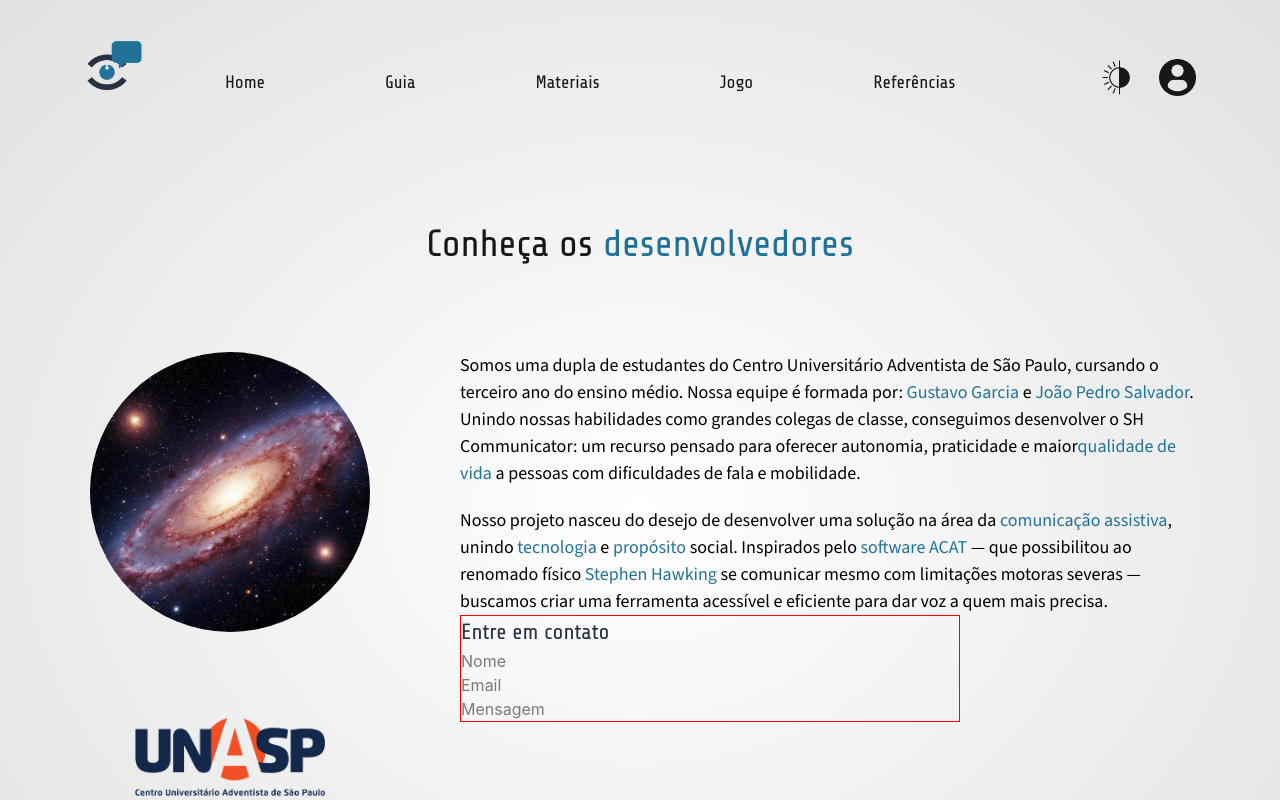
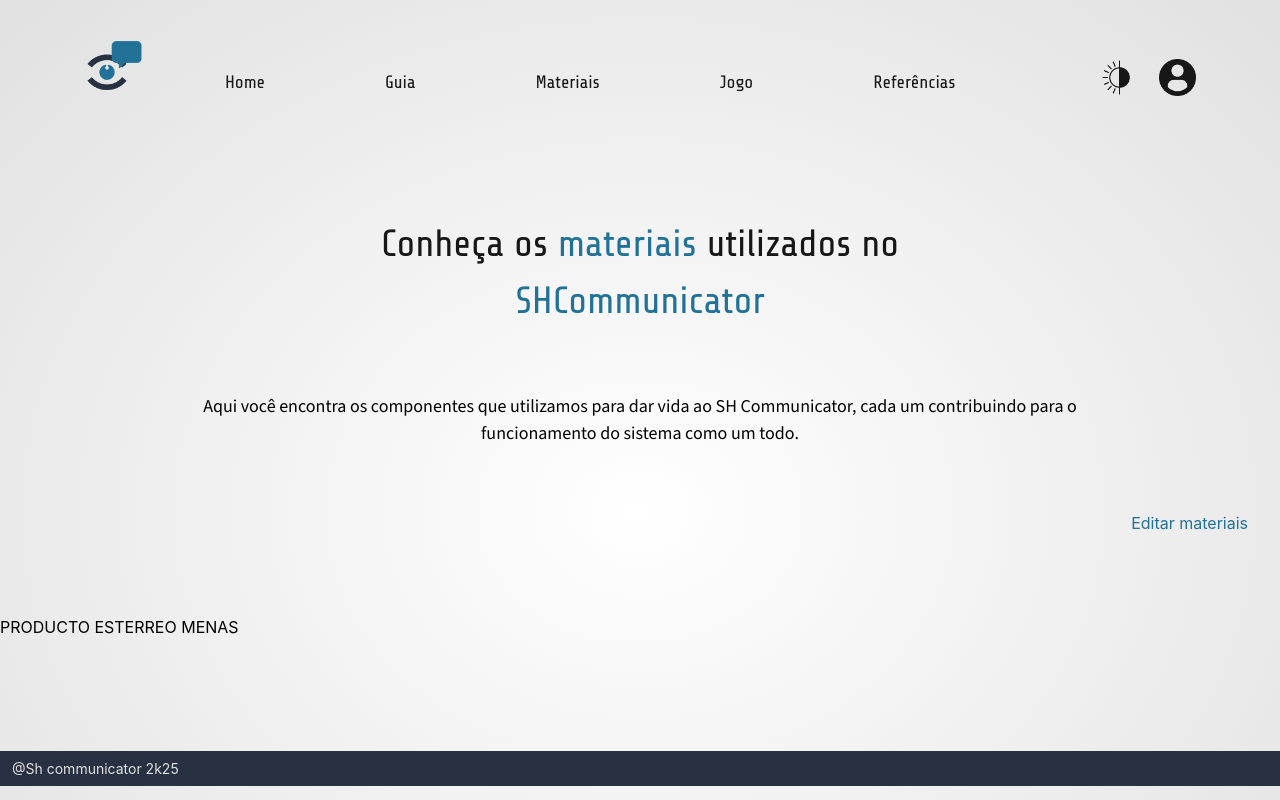
Before and after one commit to SHC-2k25/shC2k25, a React (Vite) app: page / in a window 1280 px wide. Shown: the top 800 px of the page. Built offline with nearby package versions, Linux system fonts and the light colour scheme.

Commit message:
pensando como sera o cad de produtos
hora de estudar banco de dados

```diff
--- a/src/App.jsx
+++ b/src/App.jsx
@@ -9,6 +9,8 @@ import { LoginPage } from "./pages/LoginPage.jsx"
 import { DashBoardPage } from "./pages/DashBoardPage.jsx"
 import { ReferenciasPage } from "./pages/ReferenciasPage.jsx"
 import { SobreNosPage } from "./pages/SobreNosPage.jsx"
+import { JogoPage } from "./pages/JogoPage.jsx"
+import { MateriaisPage } from "./pages/MateriaisPage.jsx"
 
 
 
@@ -16,7 +18,7 @@ export function App() {
   return (
     <>
       <ModoLuz>
-        <SobreNosPage/>
+        <MateriaisPage/>
         <Footer FooterTema={"FooterLuz"}/>
       </ModoLuz>
     </>
--- /dev/null
+++ b/src/Componentes/Jogo.jsx
@@ -0,0 +1,30 @@
+import { Botao } from "./Botao.jsx"
+
+export function Jogo() {
+  return (
+    <section className="jogo">
+      <h1>Entre na diversão com ...</h1>
+      <div className="jogo2">
+
+        <div className="jogo3">
+          <div className="jogo4">
+            <p>NÃO ESQUECER OS "SPANS". Sed do eiusmod tempor incididunt ut labore et dolore magna aliqua. Ut enim ad minim veniam, quis nostrud exercitation ullamco laboris nisi ut aliquip ex ea commodo consequat.Lorem ipsum dolor sit amet, consectetur adipiscing elit. Sed do eiusmod tempor incididunt ut labore et dolore magna aliqua.</p>
+            <p>Duis aute irure dolor in reprehenderit in voluptate velit esse cillum dolore eu fugiat nulla pariatur. Excepteur sint occaecat cupidatat non proident, sunt in culpa qui officia deserunt mollit anim id est laborum. </p>
+          </div>
+          <Botao texto={"Jogue agora"} />
+        </div>
+
+        <iframe
+          width="560"
+          height="315"
+          src="https://www.youtube.com/embed/x3t8NFxDgTM"
+          title="YouTube video player"
+          frameborder="0"
+          allow="accelerometer; autoplay; clipboard-write; encrypted-media; gyroscope; picture-in-picture"
+          allowfullscreen>
+        </iframe>
+
+      </div>
+    </section>
+  )
+}
--- /dev/null
+++ b/src/Componentes/Materiais.jsx
@@ -0,0 +1,18 @@
+import { Material } from "./Material";
+
+
+export function Materiais() {
+  return (
+    <section className="materiais">
+      <div className="materiais2">
+        <h1>Conheça os <span className="span">materiais</span> utilizados no <span className="span">SHCommunicator</span></h1>
+        <p>Aqui você encontra os componentes que utilizamos para dar vida ao SH Communicator, cada um contribuindo para o funcionamento do sistema como um todo.</p>
+        <button><span className="span">Editar materiais</span></button>
+      </div>
+
+      <div className="materiais3">
+        <Material/>
+      </div>
+    </section>
+  )
+}
--- /dev/null
+++ b/src/Componentes/Material.jsx
@@ -0,0 +1,9 @@
+export function Material() {
+  return (
+    <>
+      <div>
+        PRODUCTO ESTERREO MENAS
+      </div>
+    </>
+  )
+}
--- a/src/Componentes/SobreNos.jsx
+++ b/src/Componentes/SobreNos.jsx
@@ -40,7 +40,7 @@ export function SobreNos() {
                         <h4>Entre em contato</h4>
                         <input type="text" placeholder="Nome"/>
                         <input type="email" placeholder="Email"/>
-                        <input type="password" placeholder="Mensagem"/>
+                        <input type="text" placeholder="Mensagem"/>
                     </div>
 
                 </div>
--- a/src/index.css
+++ b/src/index.css
@@ -353,6 +353,41 @@ body {
 
 /* MATERIAIS */
 
+.materiais {
+  margin-top: 7.47rem;
+}
+
+.materiais2 {
+  display: flex;
+  flex-direction: column;
+  align-items: center;
+  gap: 4rem;
+}
+
+.materiais2 h1 {
+  font-family: var(--font-share-tech);
+  color: var(--color-pretoMedio);
+  font-size: 38px;
+  text-align: center;
+  max-width: 600px;
+}
+
+.materiais2 p {
+  max-width: 880px;
+  text-align: center;
+  font-family: var(--font-source-sans);
+  font-size: 18px;
+}
+
+.materiais2 button {
+  margin-left: auto;
+  margin-right: 2rem;
+  cursor: pointer;
+}
+
+.materiais3 {
+  margin-top: 5rem;
+}
 
 
 /* CADASTRO MATERIAIS */
@@ -361,11 +396,118 @@ body {
 
 /* DASHBOARD */
 
+.DashBoard {
+  border: 2px solid var(--color-brancoMedio);
+  background: var(--color-linearLuz);
+  margin-top: 7.47rem;
+  margin-inline: auto;
+  max-width: 1090px;
+  padding-top: 2.5rem;
+  padding-bottom: 7rem;
+  border-radius: 100px 0px 100px 0px;
+}
 
+.DSlinha {
+  border-bottom: 1.5px solid var(--color-cinzaAzul);
+  max-width: fit-content;
+  justify-self: center;
+  margin-bottom: 5rem;
+}
+
+.DashBoard h1 {
+  font-size: 35px;
+  font-family: var(--font-share-tech);
+  width: 300px;
+  margin-inline: auto;
+  margin-bottom: 0.4rem;
+  text-align: center;
+}
+
+.DS2 {
+  display: flex;
+  justify-content: space-between;
+  margin-inline: auto;
+  max-width: 800px;
+}
+
+.DashBoard .DSinputs {
+  display: flex;
+  flex-direction: column;
+  gap: 1.15rem;
+}
+
+.DS3 {
+  display: flex;
+  flex-direction: column;
+  align-items: center;
+  gap: 1.6rem;
+}
+
+.DS3 button {
+  font-family: var(--font-source-sans);
+  font-size: 16px;
+  color: var(--color-azul);
+  cursor: pointer;
+}
+
+.DSfoto {
+  border: 3.5px solid var(--color-azul);
+  border-radius: 999px;
+  height: 188px;
+  width: 188px;
+  display: flex;
+  justify-content: center;
+  align-items: center;
+}
+
+.DSfoto div {
+  background-image: url('https://makerworld.bblmw.com/makerworld/model/USba80b41eea3f28/design/2023-12-19_dce3f723a8ba2.jpg?x-oss-process=image/resize,w_1000/format,webp');
+  background-size: cover;
+  background-position: center;
+  border-radius: 999px;
+  height: 169px;
+  width: 169px;
+}
 
 /* JOGO */
 
+.jogo h1 {
+  margin-inline: auto;
+  margin-top: 7.47rem;
+  margin-bottom: 7.47rem;
+  width: 320px;
+  text-align: center;
+  font-size: 35px;
+  font-family: var(--font-share-tech);
+}
 
+.jogo2 {
+  display: flex;
+  justify-content: center;
+  gap: 6rem;
+  height: 470px;
+}
+
+.jogo3 {
+  align-self: center;
+  display: flex;
+  flex-direction: column;
+  align-items: center;
+  gap: 3rem;
+}
+
+.jogo4 {
+  max-width: 520px;
+  display: flex;
+  flex-direction: column;
+  gap: 2rem;
+}
+
+.jogo4 p {
+  font-family: var(--font-source-sans);
+  text-align: center;
+  font-size: 18px;
+}
 
 /* REFERÊNCIAS */
 
@@ -501,7 +643,36 @@ body {
   font-size: 18px;
 }
 
+.SNemail {
+  justify-self: end;
+  display: flex;
+  flex-direction: column;
+  gap: 1.4rem;
+  margin-top: 5.4rem;
+}
 
+.SNemail input {
+  width: 430px;
+  outline: none;
+  border-bottom: 2px solid var(--color-preto);
+  color: var(--color-cinzaAzul);
+  font-size: 16px;
+  font-family: var(--font-source-sans);
+}
+
+.SNemail h4 {
+  max-width: 200px;
+  margin-inline: auto;
+  font-family: var(--font-share-tech);
+  color: var(--color-cinzaAzul);
+  font-size: 24px;
+}
+
+.SNemail input::placeholder {
+  color: var(--color-cinzaAzul);
+  font-size: 15px;
+  font-family: var(--font-share-tech);
+}
 
 /* CADASTRO */
 
@@ -531,7 +702,6 @@ body {
   gap: 1.15rem;
 }
 
-
 /* LOGIN */
 
 .Login {
@@ -560,98 +730,7 @@ body {
   gap: 1.15rem;
 }
 
-.DashBoard {
-  border: 2px solid var(--color-brancoMedio);
-  background: var(--color-linearLuz);
-  margin-top: 7.47rem;
-  margin-inline: auto;
-  max-width: 1090px;
-  padding-top: 2.5rem;
-  padding-bottom: 7rem;
-  border-radius: 100px 0px 100px 0px;
-}
-
-.DSlinha {
-  border-bottom: 1.5px solid var(--color-cinzaAzul);
-  max-width: fit-content;
-  justify-self: center;
-  margin-bottom: 5rem;
-}
-
-.DashBoard h1 {
-  font-size: 35px;
-  font-family: var(--font-share-tech);
-  width: 300px;
-  margin-inline: auto;
-  margin-bottom: 0.4rem;
-  text-align: center;
-}
-
-.DS2 {
-  display: flex;
-  justify-content: space-between;
-  margin-inline: auto;
-  max-width: 800px;
-}
-
-.DashBoard .DSinputs {
-  display: flex;
-  flex-direction: column;
-  gap: 1.15rem;
-}
-
-.DS3 {
-  display: flex;
-  flex-direction: column;
-  align-items: center;
-  gap: 1.6rem;
-}
-
-.DS3 button {
-  font-family: var(--font-source-sans);
-  font-size: 16px;
-  color: var(--color-azul);
-  cursor: pointer;
-}
-
-.DSfoto {
-  border: 3.5px solid var(--color-azul);
-  border-radius: 999px;
-  height: 188px;
-  width: 188px;
-  display: flex;
-  justify-content: center;
-  align-items: center;
-}
-
-.DSfoto div {
-  background-image: url('https://makerworld.bblmw.com/makerworld/model/USba80b41eea3f28/design/2023-12-19_dce3f723a8ba2.jpg?x-oss-process=image/resize,w_1000/format,webp');
-  background-size: cover;
-  background-position: center;
-  border-radius: 999px;
-  height: 169px;
-  width: 169px;
-}
-
-.SNemail {
-  border: 1px solid red;
-  display: flex;
-  flex-direction: column;
-  max-width: 500px;
-}
-
-.SNemail h4 {
-  font-size: 22px;
-  color: var(--color-cinzaAzul);
-  font-family: var(--font-share-tech);
-}
-
-
-
-
-
-
-@layer utilities {
+/* @layer utilities {
 .bg-radial-dark {
   background: radial-gradient(ellipse at center, #273142, #000000);
 }
@@ -660,4 +739,4 @@ body {
   background: linear-gradient(to bottom, #227298, #273142);
 }
 
-}
+} */
--- /dev/null
+++ b/src/pages/JogoPage.jsx
@@ -0,0 +1,12 @@
+import { Jogo } from "../Componentes/Jogo";
+import { NavLuz } from "../Componentes/NavLuz";
+
+
+export function JogoPage() {
+  return (
+    <>
+        <NavLuz/>
+        <Jogo/>
+    </>
+  )
+}
--- /dev/null
+++ b/src/pages/MateriaisPage.jsx
@@ -0,0 +1,11 @@
+import { Materiais } from "../Componentes/Materiais.jsx";
+import { NavLuz } from "../Componentes/NavLuz.jsx";
+
+export function MateriaisPage() {
+  return (
+    <>
+      <NavLuz/>
+      <Materiais/>
+    </>
+  )
+}
```
